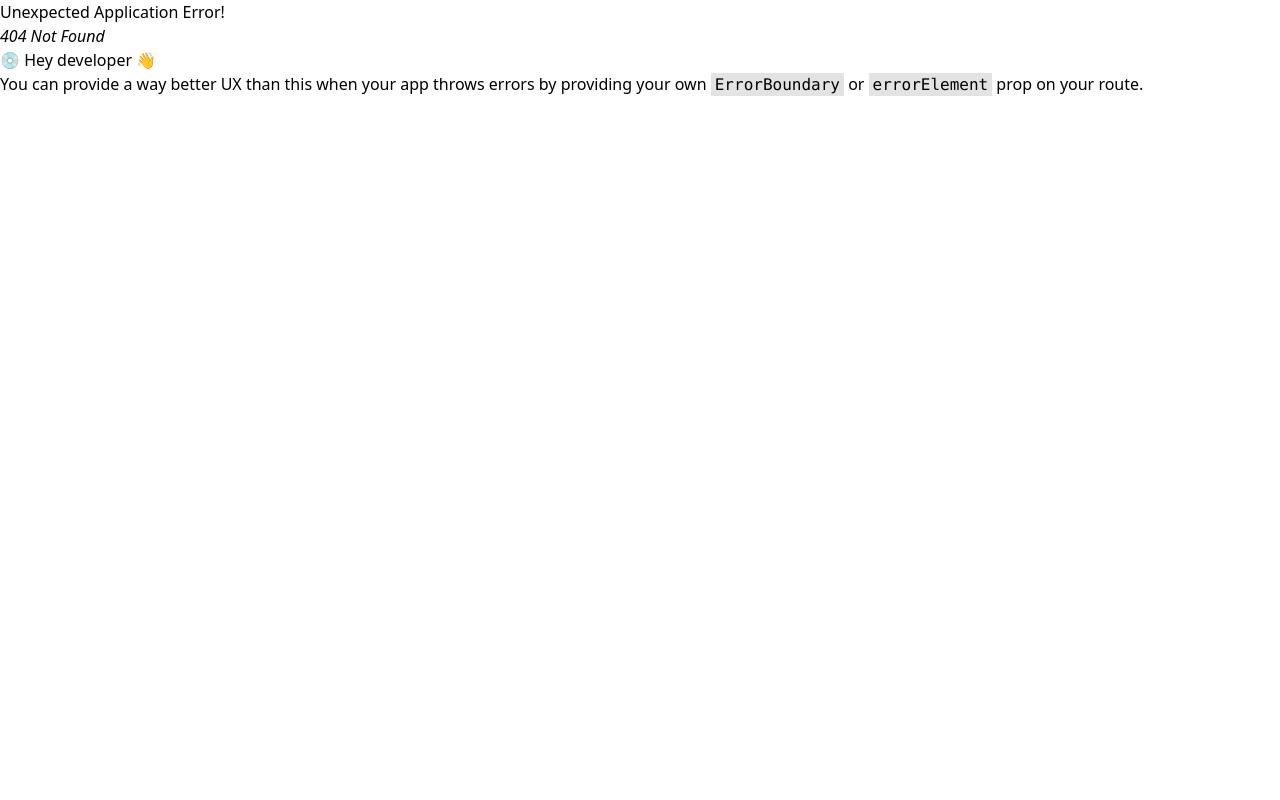
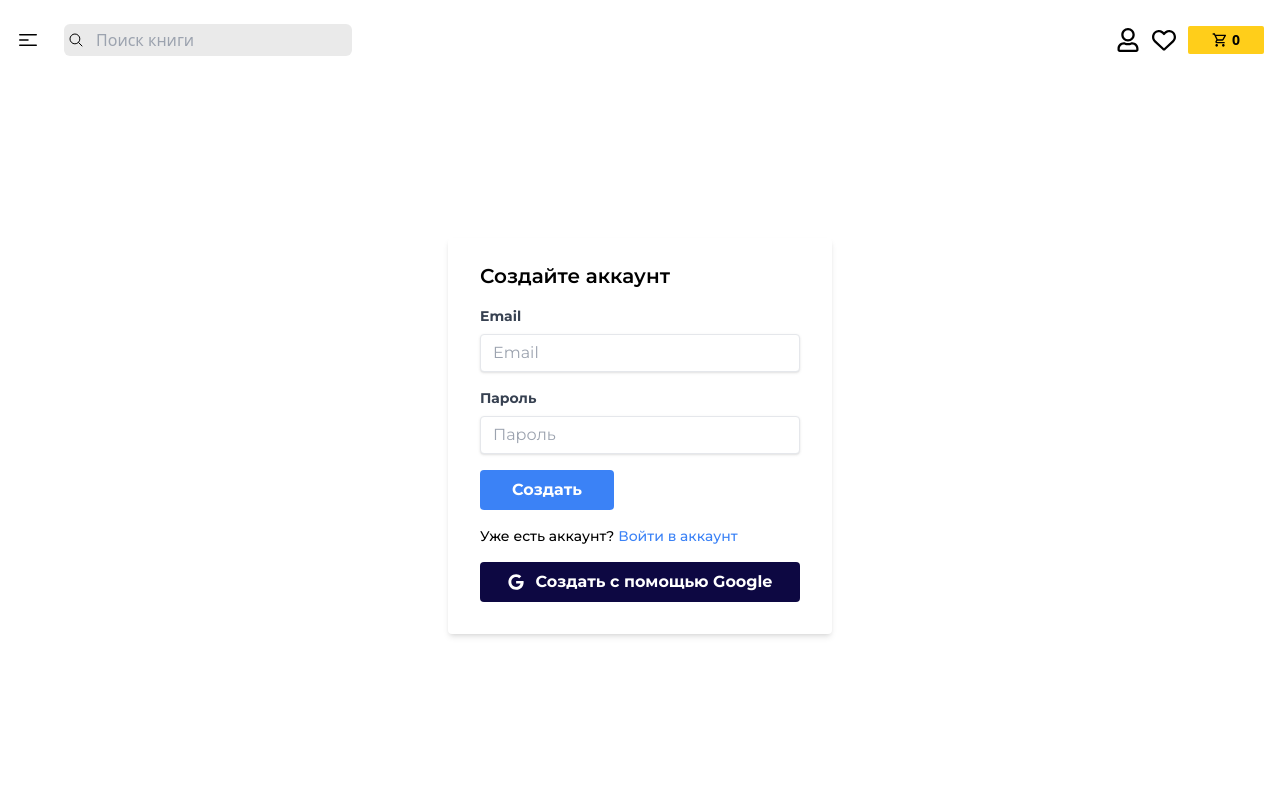
Before and after one commit to phicae4f/book-shop, a React (Vite) app in the folder frontend/: page /register in a window 1280 px wide. Before the commit this address had no page. Shown: the top 800 px of the page. Built offline with nearby package versions, Linux system fonts and the light colour scheme.

Commit message:
login/register

```diff
--- a/frontend/package.json
+++ b/frontend/package.json
@@ -12,6 +12,7 @@
   "dependencies": {
     "react": "^18.3.1",
     "react-dom": "^18.3.1",
+    "react-hook-form": "^7.53.2",
     "react-icons": "^5.3.0",
     "react-router-dom": "^6.28.0",
     "swiper": "^11.1.14"
--- /dev/null
+++ b/frontend/src/components/Login.jsx
@@ -0,0 +1,86 @@
+import { useState } from "react";
+import { Link } from "react-router-dom";
+import { FaGoogle } from "react-icons/fa";
+import { useForm } from "react-hook-form";
+
+const Login = () => {
+  const [message, setMessage] = useState("");
+  const {
+    register,
+    handleSubmit,
+    watch,
+    formState: { errors },
+  } = useForm();
+  const onSubmit = (data) => console.log(data);
+
+  const handleGoogleSignIn = () => {
+
+  }
+
+  return (
+    <div className="h-[calc(100vh-120px)] flex justify-center items-center">
+      <div className="w-full max-w-sm mx-auto bg-white shadow-md rounded px-8 pt-6 pb-8 mb-4">
+        <h2 className="text-xl font-semibold mb-4">Войдите в аккаунт</h2>
+
+        <form onSubmit={handleSubmit(onSubmit)}>
+          <div className="mb-4">
+            <label
+              className="block text-gray-700 text-sm font-bold mb-2"
+              htmlFor="email"
+            >
+              Email
+            </label>
+            <input
+              {...register("email", { required: true })}
+              type="email"
+              name="email"
+              id="email"
+              placeholder="Email"
+              className="shadow appearance-none border rounded w-full py-2 px-3 leading-tight focus:outline-none focus:shadow"
+            />
+          </div>
+          <div className="mb-4">
+            <label
+              className="block text-gray-700 text-sm font-bold mb-2"
+              htmlFor="password"
+            >
+              Пароль
+            </label>
+            <input
+              {...register("password", { required: true })}
+              type="password"
+              name="password"
+              id="password"
+              placeholder="Пароль"
+              className="shadow appearance-none border rounded w-full py-2 px-3 leading-tight focus:outline-none focus:shadow"
+            />
+          </div>
+          {message && (
+            <p className="text-red-500 text-xs italic mb-3">{message}</p>
+          )}
+          <div>
+            <button className="bg-blue-500 hover:bg-blue-700 text-white font-bold py-2 px-8 rounded focus:outline-none">
+              Войти
+            </button>
+          </div>
+        </form>
+        <p className="align-baseline font-medium mt-4 text-sm">
+          Еще нет аккаунта?{" "}
+          <Link to="/register" className="text-blue-500 hover:text-blue-700">
+            Зарегестрироваться
+          </Link>
+        </p>
+        <div className="mt-4">
+          <button
+          onClick={handleGoogleSignIn}
+           className="w-full flex flex-wrap gap-1 items-center justify-center bg-secondary hover:bg-blue-700 text-white font-bold py-2 px-4 rounded focus:outline-none">
+            <FaGoogle className="mr-2" />
+            Войти с помощью Google
+          </button>
+        </div>
+      </div>
+    </div>
+  );
+};
+
+export default Login;
--- /dev/null
+++ b/frontend/src/components/Register.jsx
@@ -0,0 +1,83 @@
+import { useState } from "react";
+import { Link } from "react-router-dom";
+import { FaGoogle } from "react-icons/fa";
+import { useForm } from "react-hook-form";
+
+const Register = () => {
+  const [message, setMessage] = useState("");
+  const {
+    register,
+    handleSubmit,
+    watch,
+    formState: { errors },
+  } = useForm();
+  const onSubmit = (data) => console.log(data);
+
+  const handleGoogleSignIn = () => {};
+  return (
+    <div className="h-[calc(100vh-120px)] flex justify-center items-center">
+      <div className="w-full max-w-sm mx-auto bg-white shadow-md rounded px-8 pt-6 pb-8 mb-4">
+        <h2 className="text-xl font-semibold mb-4">Создайте аккаунт</h2>
+
+        <form onSubmit={handleSubmit(onSubmit)}>
+          <div className="mb-4">
+            <label
+              className="block text-gray-700 text-sm font-bold mb-2"
+              htmlFor="email"
+            >
+              Email
+            </label>
+            <input
+              {...register("email", { required: true })}
+              type="email"
+              name="email"
+              id="email"
+              placeholder="Email"
+              className="shadow appearance-none border rounded w-full py-2 px-3 leading-tight focus:outline-none focus:shadow"
+            />
+          </div>
+          <div className="mb-4">
+            <label
+              className="block text-gray-700 text-sm font-bold mb-2"
+              htmlFor="password"
+            >
+              Пароль
+            </label>
+            <input
+              {...register("password", { required: true })}
+              type="password"
+              name="password"
+              id="password"
+              placeholder="Пароль"
+              className="shadow appearance-none border rounded w-full py-2 px-3 leading-tight focus:outline-none focus:shadow"
+            />
+          </div>
+          {message && (
+            <p className="text-red-500 text-xs italic mb-3">{message}</p>
+          )}
+          <div>
+            <button className="bg-blue-500 hover:bg-blue-700 text-white font-bold py-2 px-8 rounded focus:outline-none">
+              Создать
+            </button>
+          </div>
+        </form>
+        <p className="align-baseline font-medium mt-4 text-sm">
+          Уже есть аккаунт?{" "}
+          <Link to="/login" className="text-blue-500 hover:text-blue-700">
+            Войти в аккаунт
+          </Link>
+        </p>
+        <div className="mt-4">
+          <button
+          onClick={handleGoogleSignIn}
+           className="w-full flex flex-wrap gap-1 items-center justify-center bg-secondary hover:bg-blue-700 text-white font-bold py-2 px-4 rounded focus:outline-none">
+            <FaGoogle className="mr-2" />
+            Создать с помощью Google
+          </button>
+        </div>
+      </div>
+    </div>
+  );
+};
+
+export default Register;
```
Also changed, not shown: frontend/src/routers/router.jsx (+15 -5 lines), 1 other file (tests, documents, lock files or other folders).
